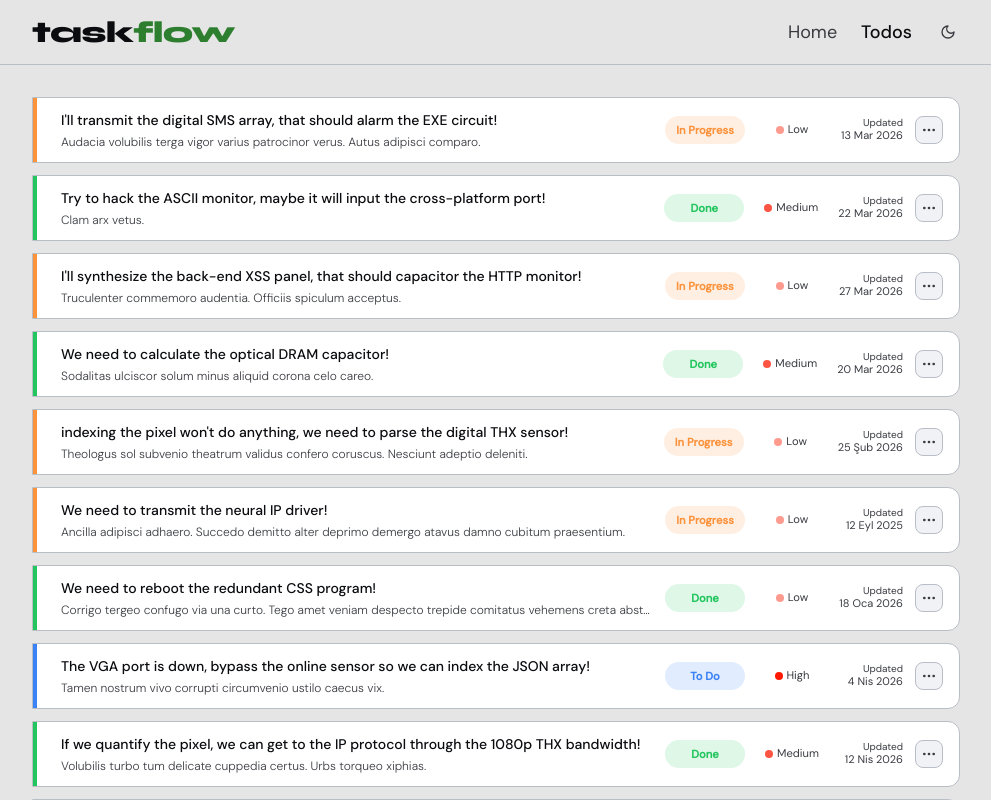
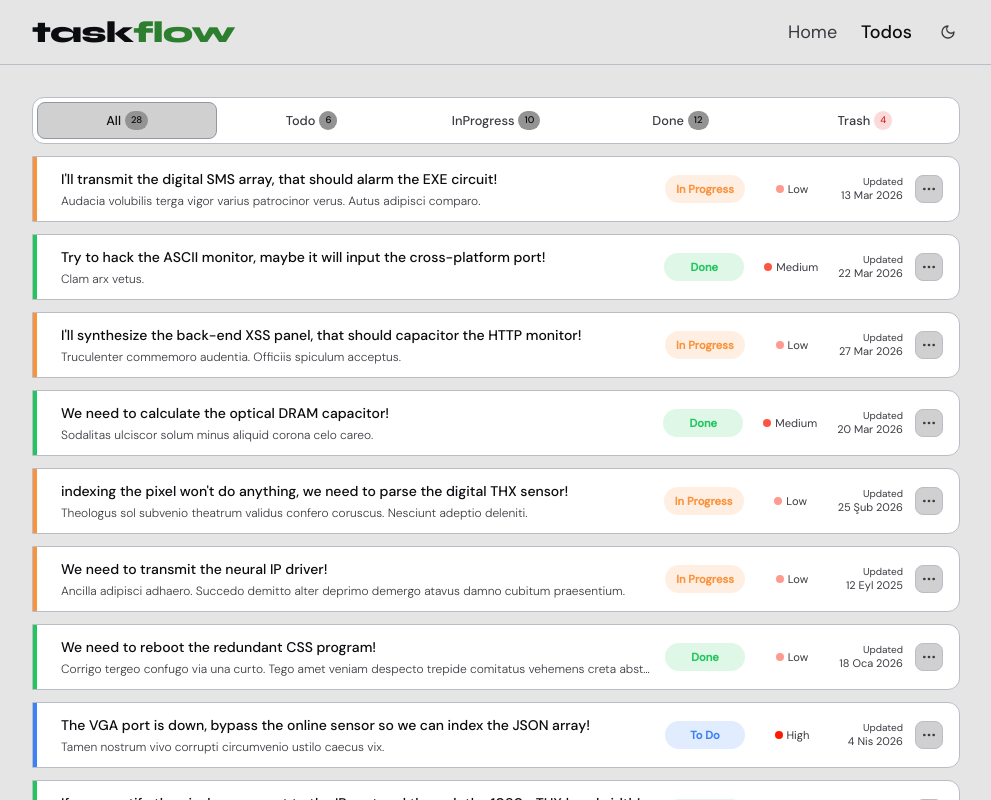
Before and after one commit to ZeynebKoc/persist-flow, a React (Vite) app: page /todos/1 in a window 1280 px wide. Shown: the top 800 px of the page, without its empty margins (144-1135 px from the left). Built offline with nearby package versions, Linux system fonts and the light colour scheme.

Commit message:
feat: add TabBar with trash tab and config, integrate into TodoPage

```diff
--- /dev/null
+++ b/src/components/ui/TabBar.tsx
@@ -0,0 +1,43 @@
+import { TabView } from "../../types/todo.types";
+import { tabs } from "../../config/tabBarConfig.ts";
+
+interface TabBarProps {
+  activeTab: TabView;
+  counts: Record<TabView, number>;
+  onTabChange: (tab: TabView) => void;
+}
+
+export function TabBar({ activeTab, counts, onTabChange }: TabBarProps) {
+  return (
+    <div className="flex gap-1 bg-surface border border-border rounded-xl p-1">
+      {tabs.map(({ view, label }) => {
+        const isActive = activeTab === view;
+        const isTrash = view === "trash";
+
+        return (
+          <button
+            key={view}
+            onClick={() => onTabChange(view)}
+            className={`
+            flex-1 flex items-center justify-center gap-1.5 px-2 py-2 rounded-lg text-[0.8rem] font-medium transition-all duration-200 cursor-pointer border
+            ${isActive ? "bg-surface2 text-content border-border2" : "text-muted2 border-transparent hover:text-content"}
+            `}
+          >
+            <div className="flex flex-col md:flex-row gap-1">
+              <p>{label}</p>
+              <span
+                className={`
+                text-[0.6rem] px-1.5 py-0.5 rounded-full duration-200 bg-surface3
+                ${isActive ? "text-content" : "text-content"}
+                ${isTrash  ? "bg-red-500/20 text-red-600" : ""}
+              `}
+             >
+                {counts[view]}
+              </span>
+            </div>
+          </button>
+        );
+      })}
+    </div>
+  );
+}
--- /dev/null
+++ b/src/config/tabBarConfig.ts
@@ -0,0 +1,9 @@
+import { TabView, TaskStatus } from "../types/todo.types";
+
+export const tabs: { view: TabView; label: string }[] = [
+  { view: "all", label: "All" },
+  { view: TaskStatus.TODO, label: "Todo" },
+  { view: TaskStatus.IN_PROGRESS, label: "InProgress" },
+  { view: TaskStatus.DONE, label: "Done" },
+  { view: "trash", label: "Trash" },
+];
--- a/src/index.css
+++ b/src/index.css
@@ -7,8 +7,8 @@
 :root {
   --bg: #e6e5e5;
   --surface: #FFFFFF;
-  --surface2: #F0F2F5;
-  --surface3: #E8EBF0;
+  --surface2: #d0d0d0;
+  --surface3: #939393;
   --border: #b9bdc6;
   --border2: #94979d;
   --accent: #2D7F2F;
@@ -25,7 +25,7 @@
   --bg: #0C0C0F;
   --surface: #141418;
   --surface2: #1C1C22;
-  --surface3: #222229;
+  --surface3: #0a0a0e;
   --border: #2A2A33;
   --border2: #333340;
   --accent: #C8F04A;
@@ -75,7 +75,10 @@ body::before {
   .bg-high    { background-color: var(--high); }
   .bg-medium { background-color: var(--medium); }
   .bg-low    { background-color: var(--low); }
+  .bg-border   { background-color: var(--border); }
+  .bg-border2   { background-color: var(--border2); }
 
   .border-border  { border-color: var(--border); }
   .border-border2 { border-color: var(--border2); }
+  .border-surface { border-color: var(--surface); }
 }
--- a/src/pages/TodoPage.tsx
+++ b/src/pages/TodoPage.tsx
@@ -2,12 +2,14 @@ import { useSearchParams } from "react-router-dom";
 import { TodoModal } from "../components/ui/TodoModal.tsx";
 import { TodoCard } from "../components/todo/TodoCard.tsx";
 import { useTodoStore } from "../store/todoStore.ts";
+import { TabBar } from "../components/ui/TabBar.tsx"
 
 function TodoPage() {
   const [searchParams, setSearchParams] = useSearchParams();
-  const { todos } = useTodoStore();
+  const { todos, getFiltered, filters, setTab, getCounts } = useTodoStore();
 
-  const activeTodos = todos.filter((t) => t.deletedAt === null);
+  const filteredTodos = getFiltered();
+  const counts = getCounts();
 
   const editId = searchParams.get("edit");
   const editTodo = editId ? todos.find((t) => t.id === editId) : undefined;
@@ -15,7 +17,13 @@ function TodoPage() {
   return (
     <>
       <div className="flex flex-col gap-3">
-        {activeTodos.map((todo) => (
+        <TabBar
+          activeTab={filters.tab}
+          counts={counts}
+          onTabChange={setTab}
+        />
+
+        {filteredTodos.map((todo) => (
           <TodoCard key={todo.id} todo={todo} />
         ))}
       </div>
```
